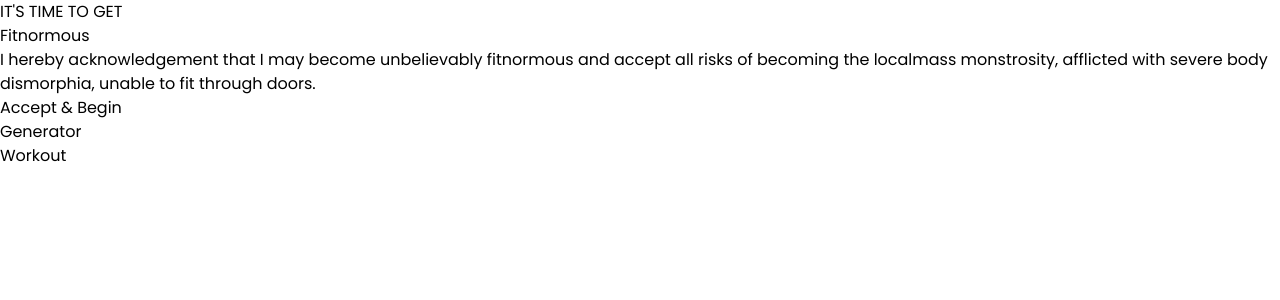
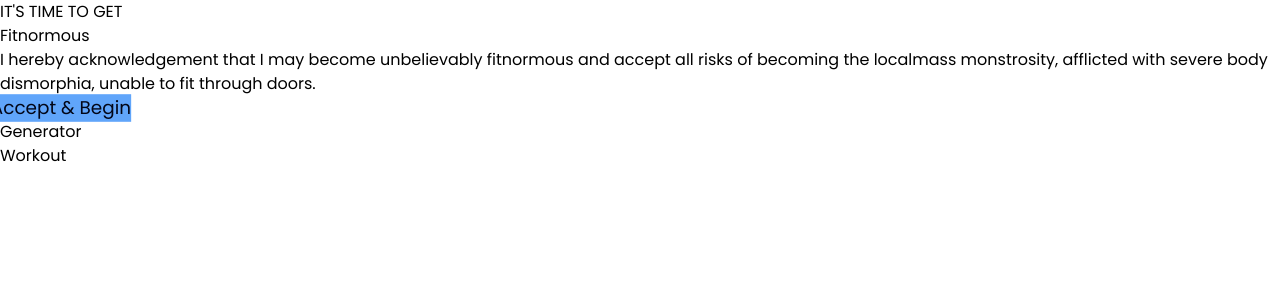
Before and after one commit to yousefsaad12/KeepFit, a React (Vite) app: page / in a window 1280 px wide. In both pictures the pointer is over the button "Accept & Begin". Shown: the top 300 px of the page. Built offline with nearby package versions, Linux system fonts and the light colour scheme.

Commit message:
butten in hero section added and some pure css

```diff
--- a/src/components/Hero.jsx
+++ b/src/components/Hero.jsx
@@ -4,7 +4,7 @@ export default function Hero() {
   return (
     <div className='min-h-screen flex flex-col gap-10
     items-center justify-center
-    text-center max-w-[900px] w-full mx-auto'>
+    text-center max-w-[800px] w-full mx-auto p-4'>
 
       <div className='flex flex-col gap-4'>
         <p>IT'S TIME TO GET</p>
@@ -20,7 +20,8 @@ export default function Hero() {
         <span className='text-blue-400 font-medium'>mass monstrosity</span>, afflicted with severe body dismorphia, unable to fit through doors.
       </p>
 
-      <button className='px-8 py-4 rounded-3xl'>
+      <button className='px-8 py-4 rounded-3xl blueShadow
+      border-2 border-blue-400 bg-slate-950 border-solid'>
         <p>Accept & Begin</p>
       </button>
 
--- a/src/index.css
+++ b/src/index.css
@@ -10,3 +10,13 @@ span{
   font-family: inherit;
   font-weight: inherit;
 }
+
+
+
+.blueShadow:hover{
+
+  transition: background-color 0.4s, transform 0.4s;
+  transform: scale(1.15);
+  background-color: #60a5fa;
+  color: #020617;
+}
```
